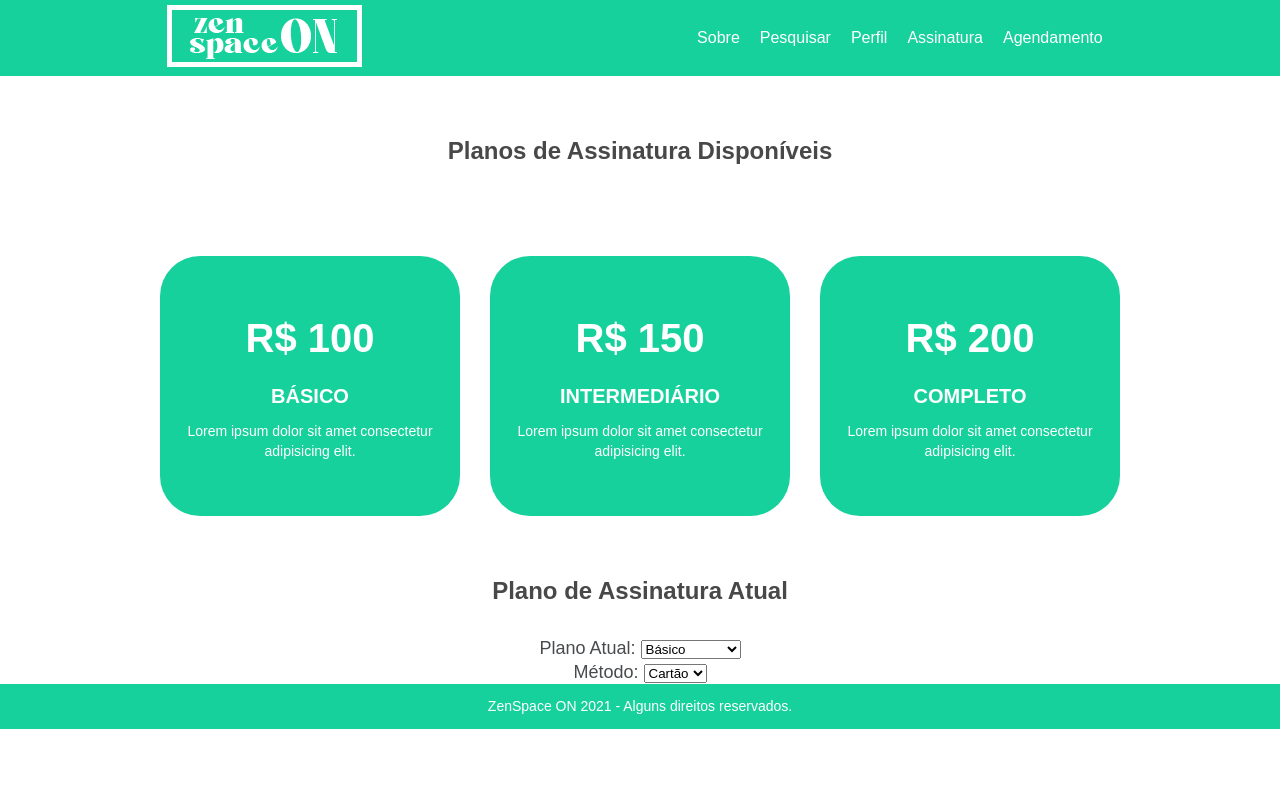
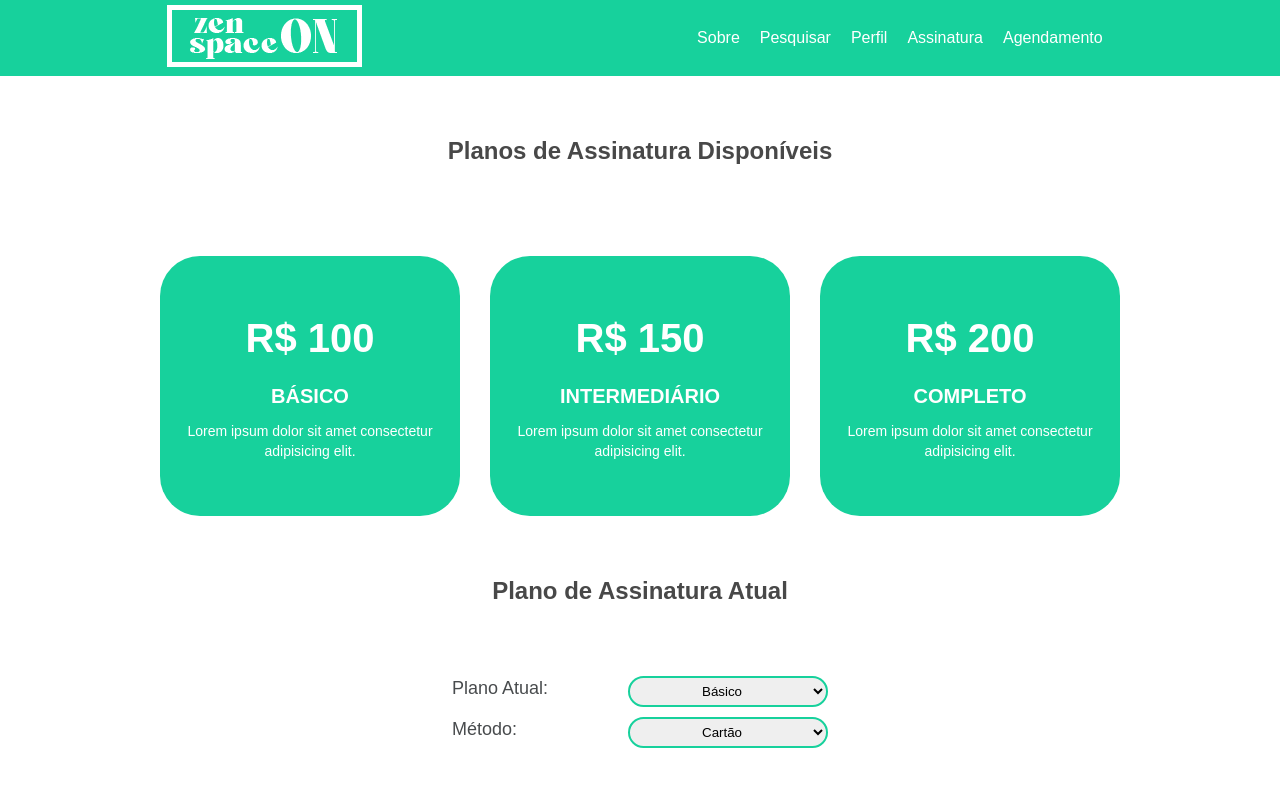
Before and after one commit to ZenGroup-FIAP/ZenSpaceOn_React, a React (Create React App) app: page /assinatura in a window 1280 px wide. Shown: the top 800 px of the page. Built offline with nearby package versions, Linux system fonts and the light colour scheme.

Commit message:
Finalização Assinatura

```diff
--- a/src/Componentes/Assinatura/Assinatura.jsx
+++ b/src/Componentes/Assinatura/Assinatura.jsx
@@ -1,6 +1,7 @@
 import React from 'react'
 import AssinaturaPlano from './AssinaturaPlano.jsx'
 import Plano from './Plano.jsx'
+import Quote from '../Quote/Quote.jsx'
 
 
 export default function Assinatura() {
@@ -9,7 +10,7 @@ export default function Assinatura() {
 
             <AssinaturaPlano />
             <Plano />
-
+            <Quote />
         </div>
     )
 }
--- a/src/Componentes/Assinatura/Plano.jsx
+++ b/src/Componentes/Assinatura/Plano.jsx
@@ -1,5 +1,5 @@
 import React from 'react'
-import { TituloInternoPerfil, Container, AssinaturaForm, FormP } from '../../styled.js'
+import { TituloInternoPerfil, Container, AssinaturaForm, FormP, FormSelect, FormItemFlex } from '../../styled.js'
 
 export default function Plano() {
     return (
@@ -8,23 +8,23 @@ export default function Plano() {
                 <TituloInternoPerfil>Plano de Assinatura Atual</TituloInternoPerfil>
                 <AssinaturaForm>
                     <div>
-                        <div>
+                        <FormItemFlex>
                             <FormP for="planos">Plano Atual: </FormP>
-                            <select>
+                            <FormSelect>
                                 <option value="basico">Básico</option>
                                 <option value="intermediario">Intermediário</option>
                                 <option value="completo">Completo</option>
-                            </select>
-                        </div>
+                            </FormSelect>
+                        </FormItemFlex>
 
-                        <div>
+                        <FormItemFlex>
                             <FormP for="metodo">Método: </FormP>
-                            <select>
+                            <FormSelect>
                                 <option value="cartao">Cartão</option>
                                 <option value="boleto">Boleto</option>
                                 <input type="submit" value="Editar"/>
-                            </select>
-                        </div>
+                            </FormSelect>
+                        </FormItemFlex>
                     </div>
                 </AssinaturaForm>
             </Container>
--- a/src/styled.js
+++ b/src/styled.js
@@ -746,7 +746,18 @@ export const AssinaturaBg = styled.div`
 `
 
 export const AssinaturaForm = styled.form`
+    margin: 60px 0;
     text-align: center;
+    display: flex;
+    justify-content: center;
+
+`
+
+export const FormItemFlex = styled.div`
+    max-width: 500px;
+    display: flex;
+    justify-content: space-between;
+    margin: 10px 0;
 `
 
 export const FormP = styled.label`
@@ -754,3 +765,13 @@ export const FormP = styled.label`
     font-size: 18px;
     line-height: 24px;
 `
+
+export const FormSelect = styled.select`
+    width: 200px;
+    padding: 5px 0;
+    text-align: center;
+    margin-left: 80px;
+    border: solid #17d19c 2px;
+    border-radius: 20px;
+    -moz-appearance: none;
+`
```
